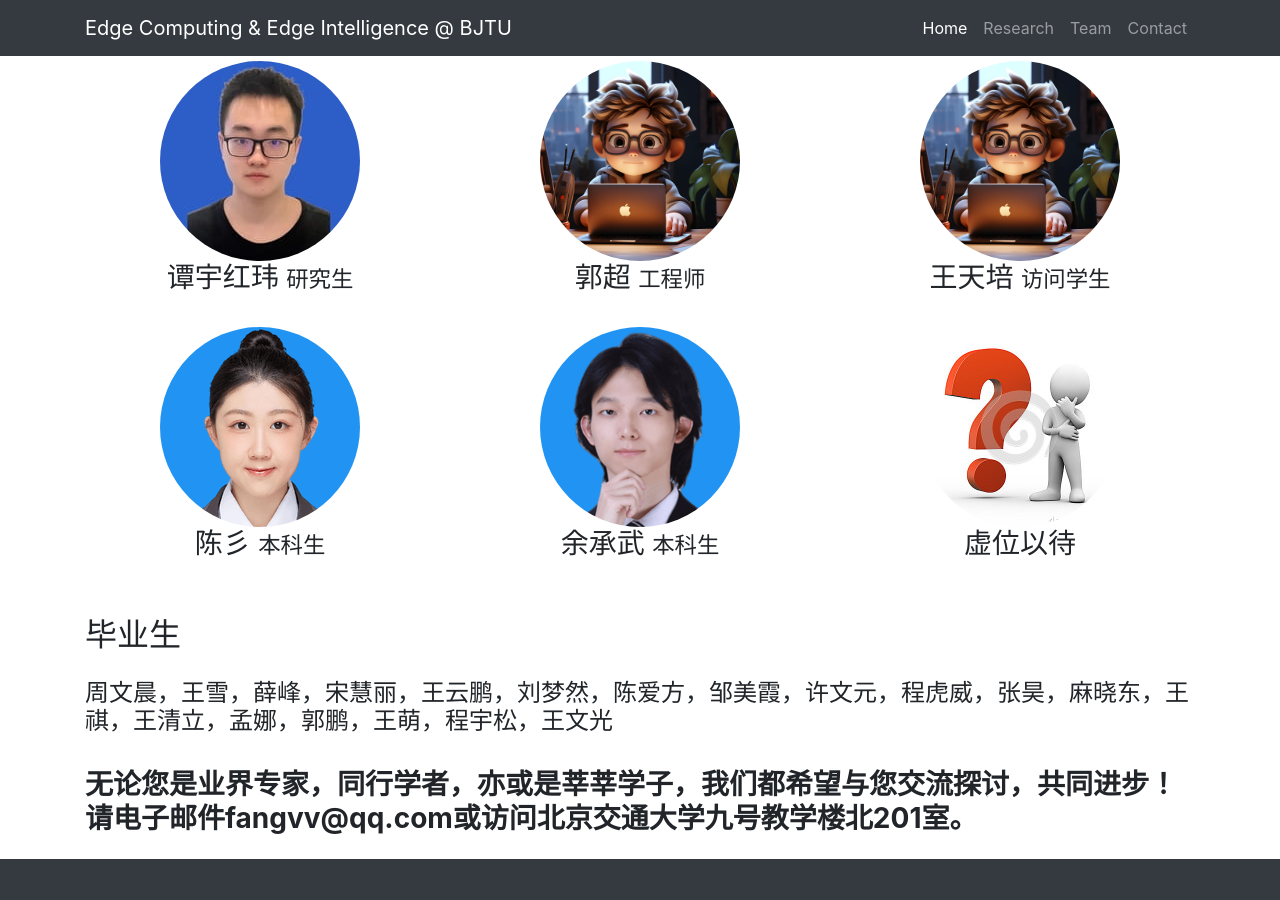
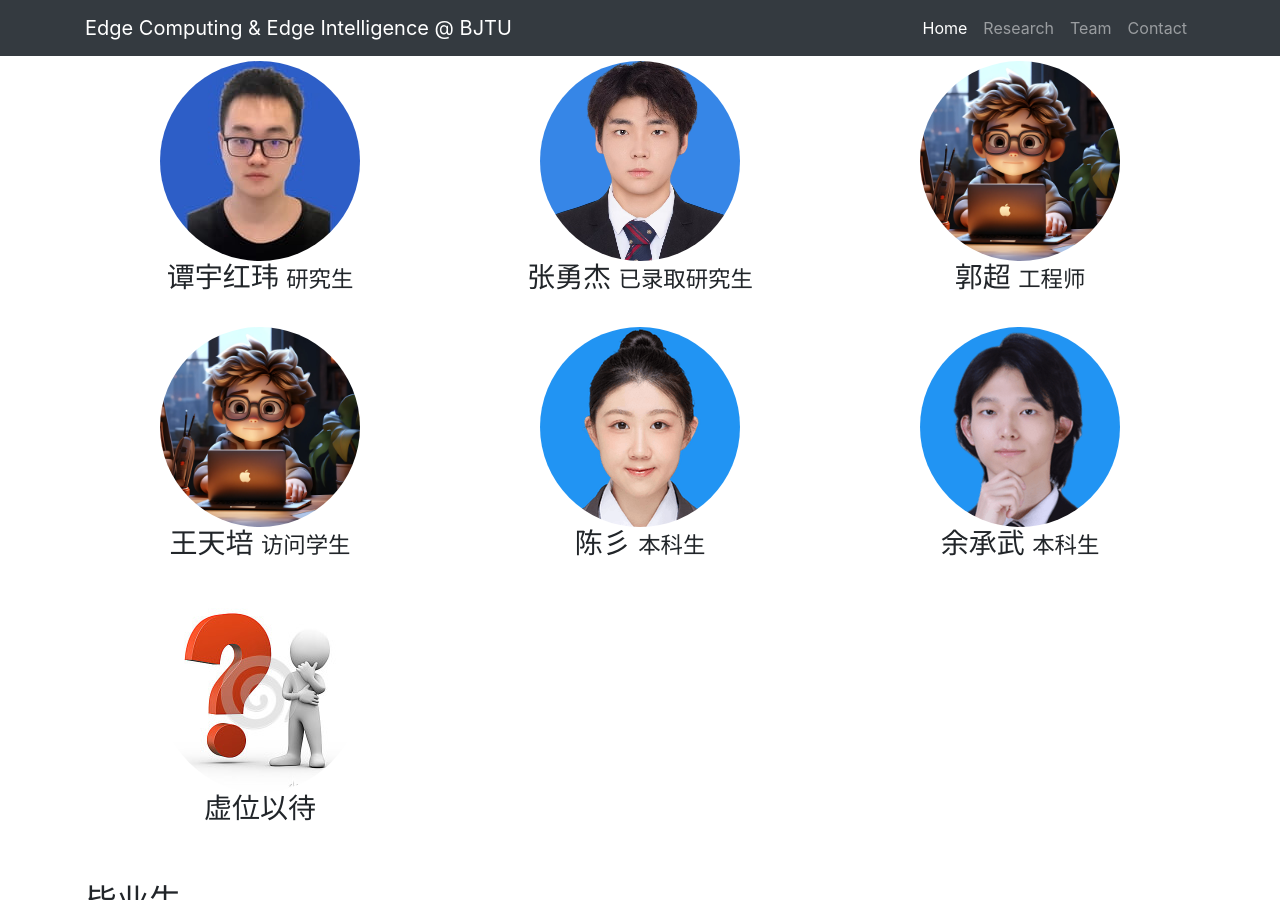
Before and after one commit to fangvv/Homepage, a Jekyll site: the page Edgecomp/index.html, which Jekyll copies as it is, in a window 1280 px wide and 900 px high, scrolled down 9102 px. Built offline with Jekyll 4.4.1, drawn with Linux system fonts in a browser that asks for light colours; comment, search, counter and statistics services are not loaded.

Commit message:
update zyj

```diff
--- a/Edgecomp/index.html
+++ b/Edgecomp/index.html
@@ -250,6 +250,10 @@
           <h3>谭宇红玮 <small>研究生</small> </h3>
       </div>
       <div class="col-lg-4 col-sm-6 text-center mb-4">
+          <img class="rounded-circle img-fluid d-block mx-auto" src="img/zyj.png" alt="" />
+          <h3>张勇杰 <small>已录取研究生</small> </h3>
+      </div>
+      <div class="col-lg-4 col-sm-6 text-center mb-4">
           <img class="rounded-circle img-fluid d-block mx-auto" src="img/gc.jpg" alt="" />
           <h3>郭超 <small>工程师</small> </h3>
       </div>
```
Also changed, not shown: Edgecomp/img/zyj.png (added).
